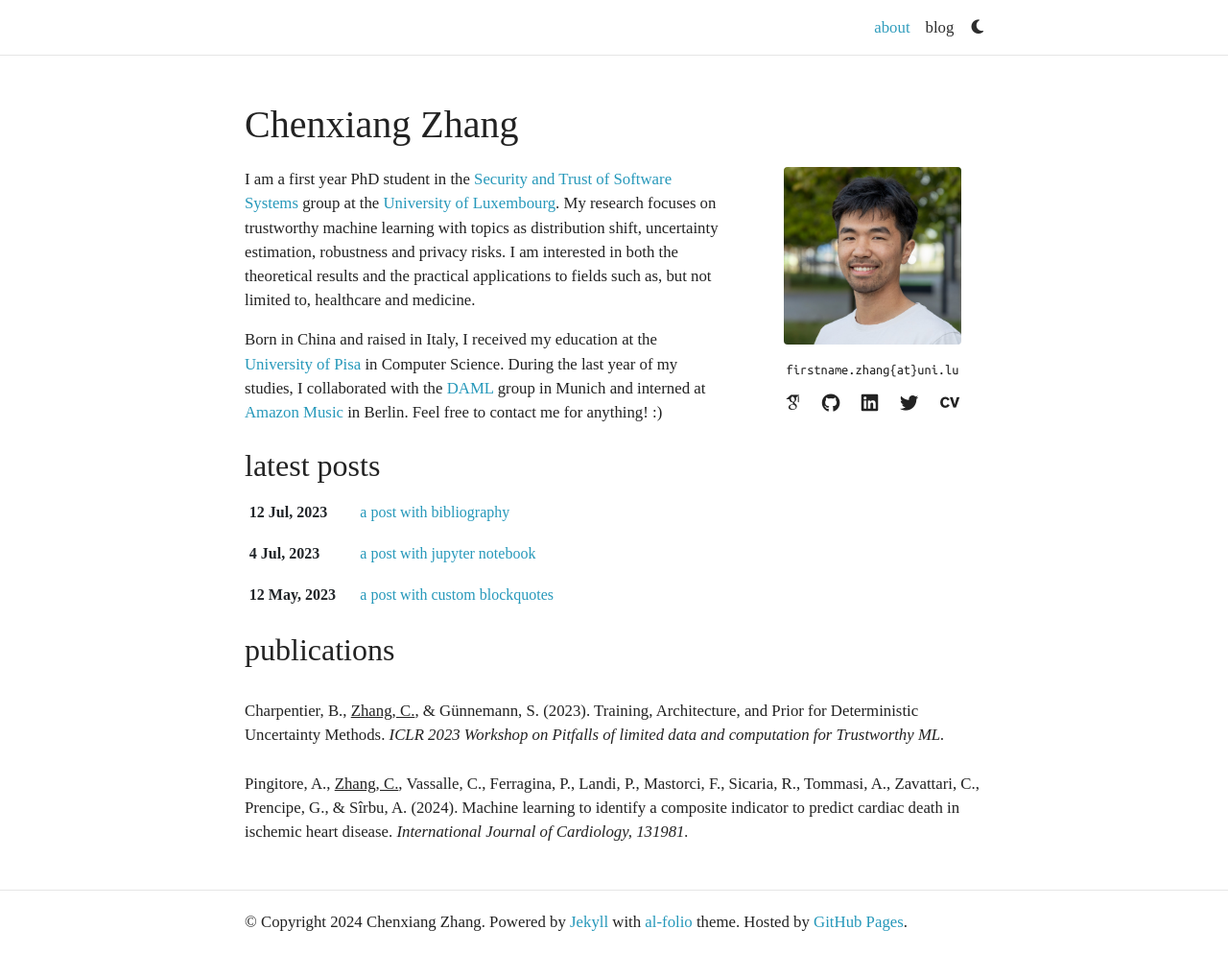
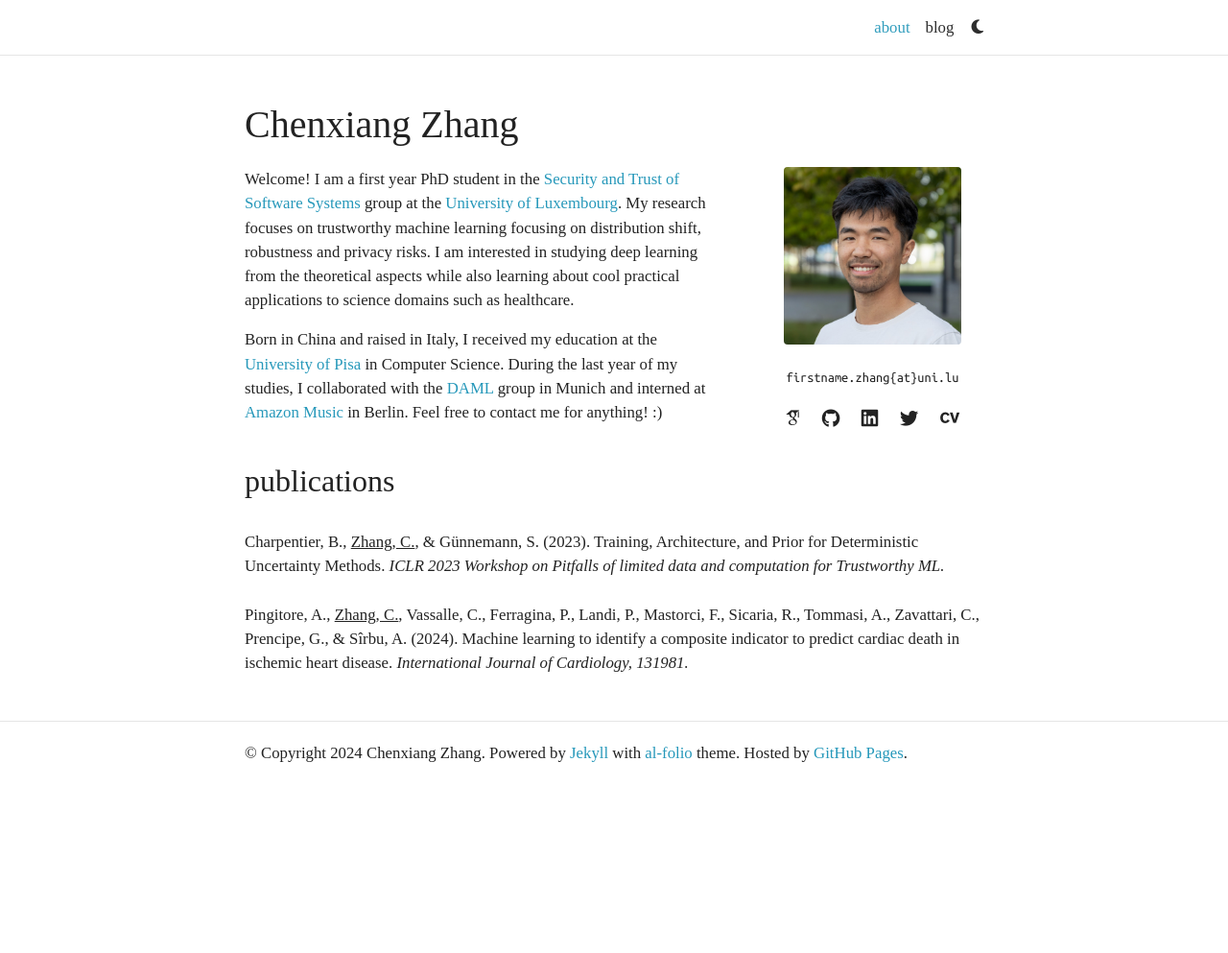
Before and after one commit to orientino/orientino.github.io, a Jekyll site: the page built from _pages/about.md, in a window 1280 px wide and 993 px high. Shown: the whole window at 96% size. Built offline with Jekyll 4.4.1, drawn with Linux system fonts in a browser that asks for light colours; full-size pictures stand in for the smaller copies a plugin makes; some web fonts are replaced; comment, search, counter and statistics services are not loaded; a style sheet for code colours, icons or effects is not loaded.

Commit message:
upd cv and minors css

```diff
--- a/_pages/about.md
+++ b/_pages/about.md
@@ -12,11 +12,11 @@
     firstname.zhang{at}uni.lu
 
 news: false  # includes a list of news items
-latest_posts: true  # includes a list of the newest posts
+latest_posts: false  # includes a list of the newest posts
 selected_papers: true # includes a list of papers marked as "selected={true}"
-social: true  # includes social icons at the bottom of the page
+social: true  # includes social icons
 ---
 
-I am a first year PhD student in the [Security and Trust of Software Systems](https://satoss.uni.lu/) group at the [University of Luxembourg](https://www.uni.lu/). My research focuses on trustworthy machine learning with topics as distribution shift, uncertainty estimation, robustness and privacy risks. I am interested in both the theoretical results and the practical applications to fields such as, but not limited to, healthcare and medicine.
+Welcome! I am a first year PhD student in the [Security and Trust of Software Systems](https://satoss.uni.lu/) group at the [University of Luxembourg](https://www.uni.lu/). My research focuses on trustworthy machine learning focusing on distribution shift, robustness and privacy risks. I am interested in studying deep learning from the theoretical aspects while also learning about cool practical applications to science domains such as healthcare.
 
 Born in China and raised in Italy, I received my education at the [University of Pisa](https://di.unipi.it/) in Computer Science. During the last year of my studies, I collaborated with the [DAML](https://www.cs.cit.tum.de/en/daml/home/) group in Munich and interned at [Amazon Music](https://music.amazon.com/) in Berlin. Feel free to contact me for anything! :)
--- a/_sass/_base.scss
+++ b/_sass/_base.scss
@@ -202,7 +202,8 @@
 
   .more-info {
     font-size: 0.9rem;
-    margin-bottom: 0.50rem;
+    margin-top: 1.5rem;
+    margin-bottom: 1.0rem;
     font-family: 'Ubuntu Mono', monospace !important;
   }
 }
```
Also changed, not shown: 1 other file.
